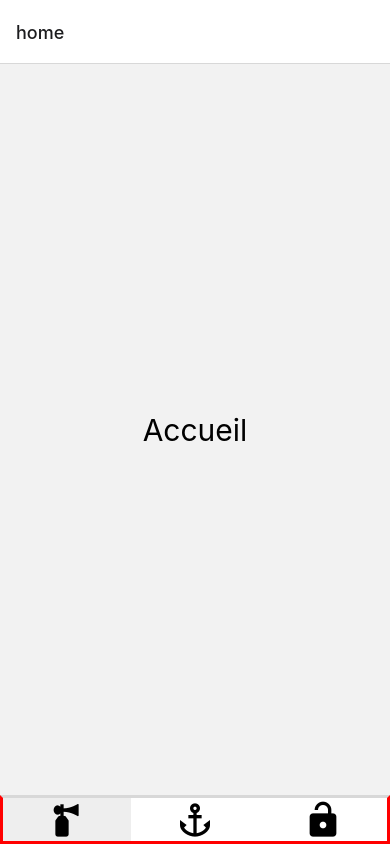
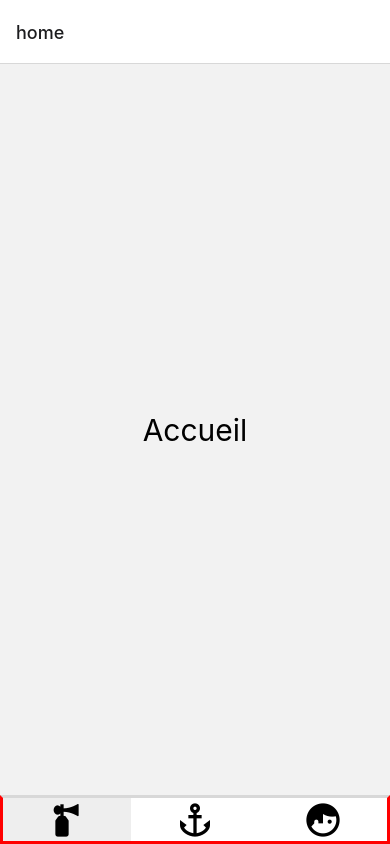
Before and after one commit to webdevproformation/react-native-d-avril-2023, a React Native app in the folder jour6-menu/: screen / in a window 390 px wide. Built offline with nearby package versions, Linux system fonts and the light colour scheme.

Commit message:
menu dynamique

```diff
--- a/jour6-menu/App.js
+++ b/jour6-menu/App.js
@@ -11,6 +11,13 @@ import ConnexionNavigation from './composants/ConnexionNavigation';
 const Menu = createBottomTabNavigator()
 // rdv 13h40
 export default function App() {
+
+  const profil = {
+    nom : "Alain" ,
+    isConnected : true
+  }
+
+
   return (
     <View style={styles.container}>
       <NavigationContainer>
@@ -41,6 +48,16 @@ export default function App() {
             return <MaterialCommunityIcons name="anchor" color="black" size={40} />
           }
         }}/>
+
+        { profil.isConnected
+          ?
+            <Menu.Screen name="connexion-menu" component={ ConnexionNavigation } options={{
+              tabBarIcon : function(){
+                return <MaterialCommunityIcons name="face-man-profile" color="black" size={40} />
+              },
+              title : `Bienvenu ${profil.nom}`
+            }}/>
+          :
           <Menu.Screen name="connexion-menu" component={ ConnexionNavigation } options={{
             tabBarIcon : function(){
               return <MaterialCommunityIcons name="lock-open" color="black" size={40} />
@@ -48,6 +65,8 @@ export default function App() {
             title : "gestion de votre profil"
 
           }}/>
+      }
+
 
        </Menu.Navigator>
 
```
Lines whose indentation alone changed are shown as unchanged.
